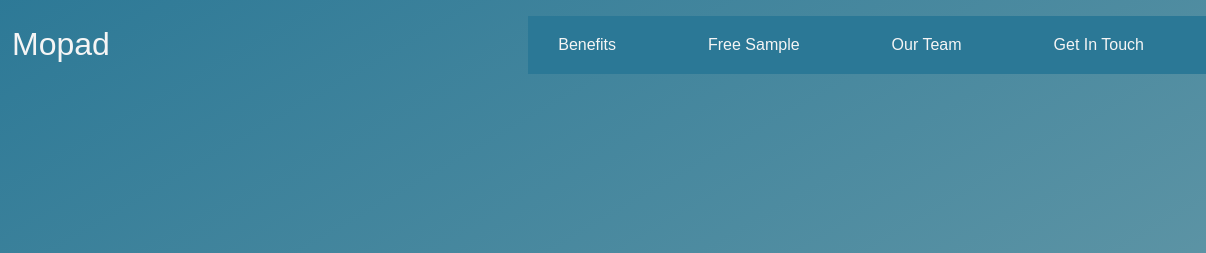
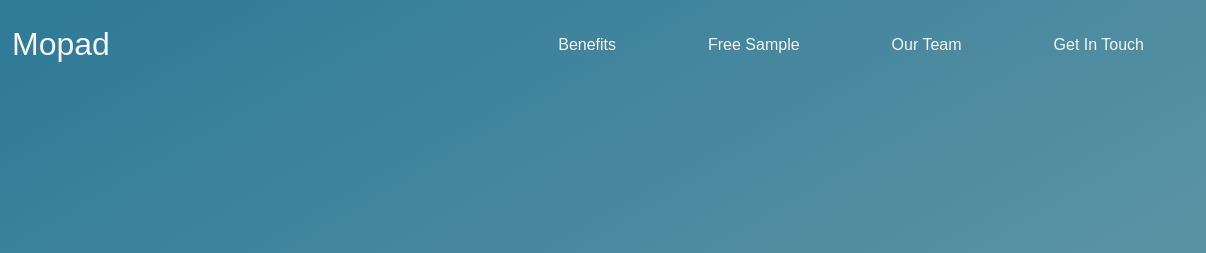
Before and after one commit to shehabElsharif/mopadproject, a plain HTML site: page index.html in a window 1280 px wide. Shown: the top 253 px of the page, 74-1280 px from the left. Drawn offline with Linux system fonts and the light colour scheme.

Commit message:
Update style.css

```diff
--- a/style.css
+++ b/style.css
@@ -18,7 +18,7 @@
     --textColor: white;
     --menuBackgroundColor:white;
     --navTextColor:white;
-    --navBackgroundColor:rgb(43, 120, 150);
+    --navBackgroundColor:rgba(0, 0, 0, 0);
     --buttonTextColor:black;
     --buttonBackgroundColor:rgb(246, 205, 140);
     --buttonBorderColor:black;
```
